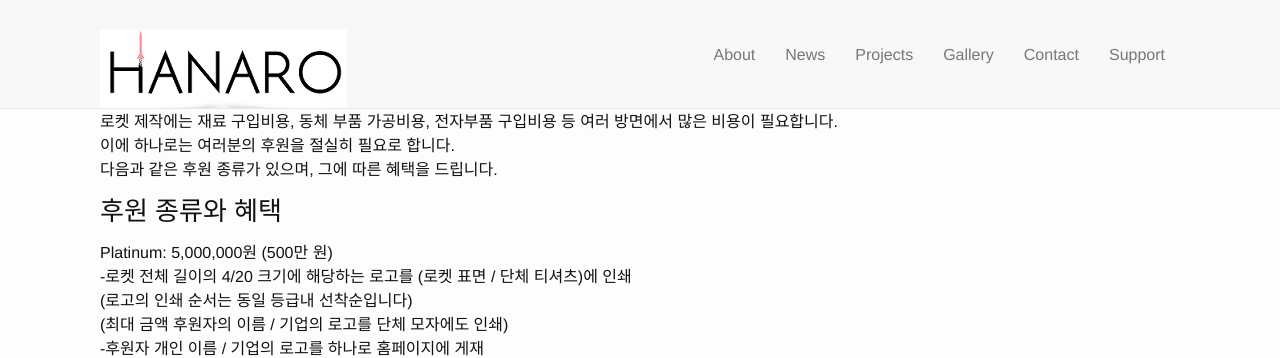
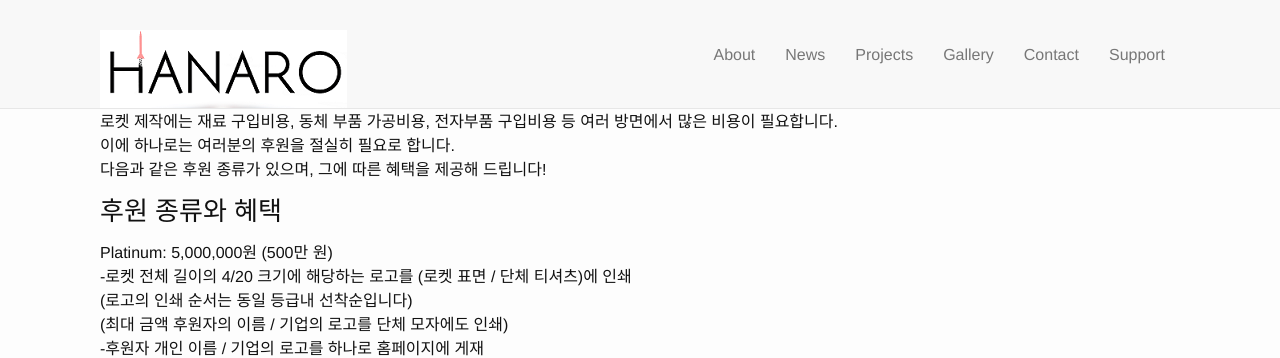
Before and after one commit to Hanaro2021/hanaro.github.io, a Jekyll site: the page built from _pages/6.support.md, in a window 1280 px wide. Shown: the top 358 px of the page. Built offline with Jekyll 4.4.1, drawn with Linux system fonts in a browser that asks for light colours; nearby versions of some CDN libraries.

Commit message:
Update 6.support.md

```diff
--- a/_pages/6.support.md
+++ b/_pages/6.support.md
@@ -5,7 +5,7 @@ permalink: /support/
 ---
 로켓 제작에는 재료 구입비용, 동체 부품 가공비용, 전자부품 구입비용 등 여러 방면에서 많은 비용이 필요합니다. <br/>
 이에 하나로는 여러분의 후원을 절실히 필요로 합니다.<br/>
-다음과 같은 후원 종류가 있으며, 그에 따른 혜택을 드립니다.<br/>
+다음과 같은 후원 종류가 있으며, 그에 따른 혜택을 제공해 드립니다!<br/>
 
 ### 후원 종류와 혜택<br/>
 Platinum: 5,000,000원 (500만 원)<br/>
```
